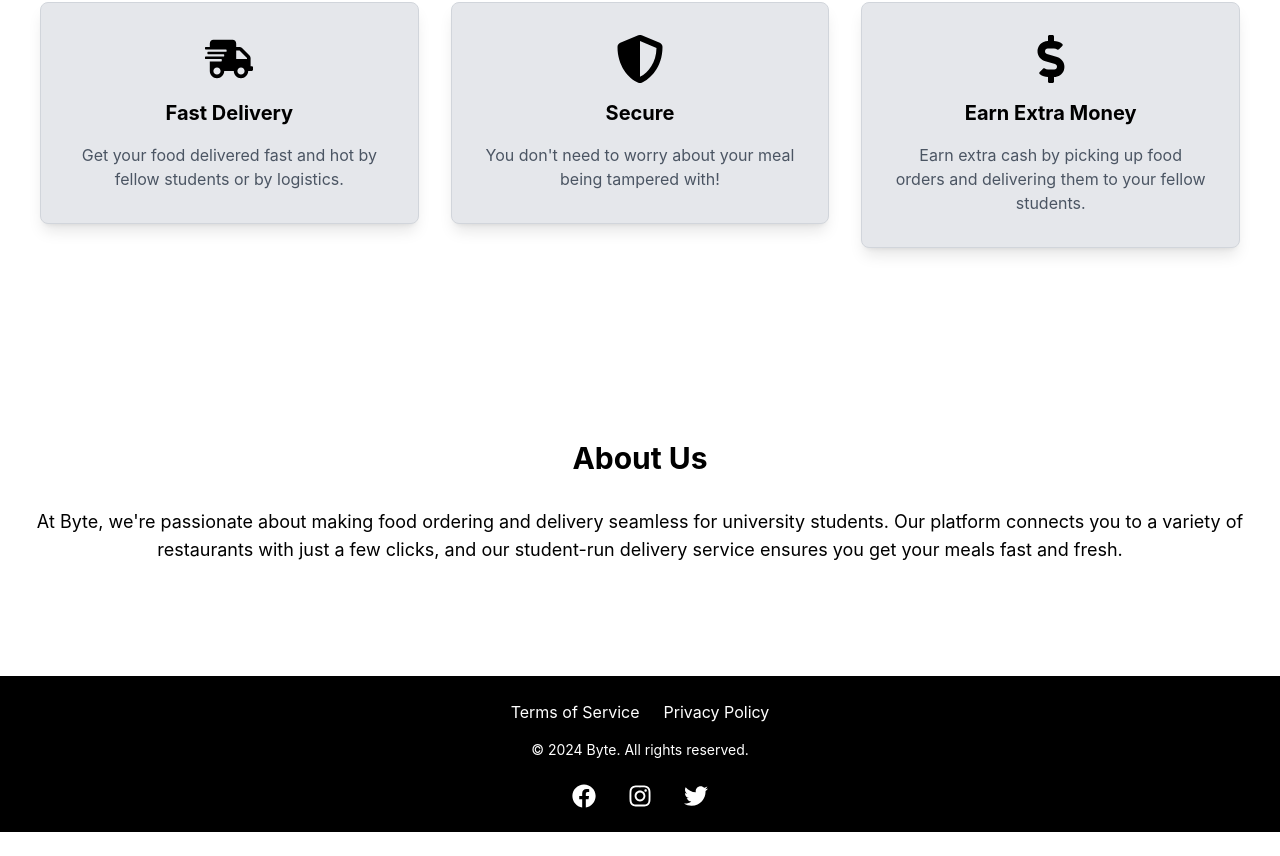
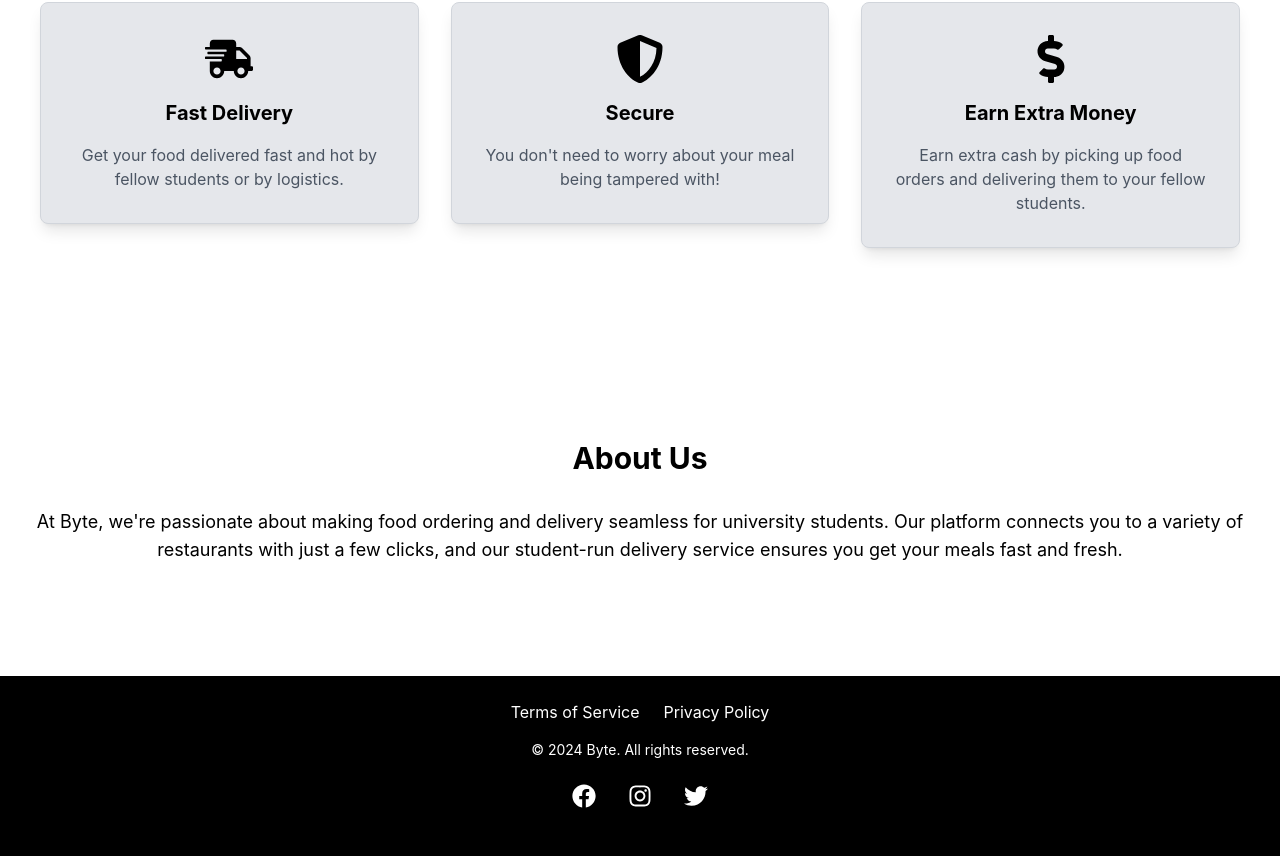
Before and after one commit to OyinDee/byte-react, a React (Create React App) app: page / in a window 1280 px wide. Shown: the part 610-1466 px from the top of the page. Built offline with nearby package versions, Linux system fonts and the light colour scheme.

Commit message:
Update Footer.jsx

```diff
--- a/src/components/Footer.jsx
+++ b/src/components/Footer.jsx
@@ -2,7 +2,7 @@ import { FaFacebook, FaInstagram, FaTwitter } from "react-icons/fa";
 
 const Footer = () => {
   return (
-    <footer className="bg-olive text-accentwhite py-6 mb-6">
+    <footer className="bg-olive text-accentwhite py-6 pb-12">
       <div className="container mx-auto px-4 text-center">
         <div className="flex justify-center space-x-6 mb-4">
           <a href="#" className="hover:text-cheese transition">
```
